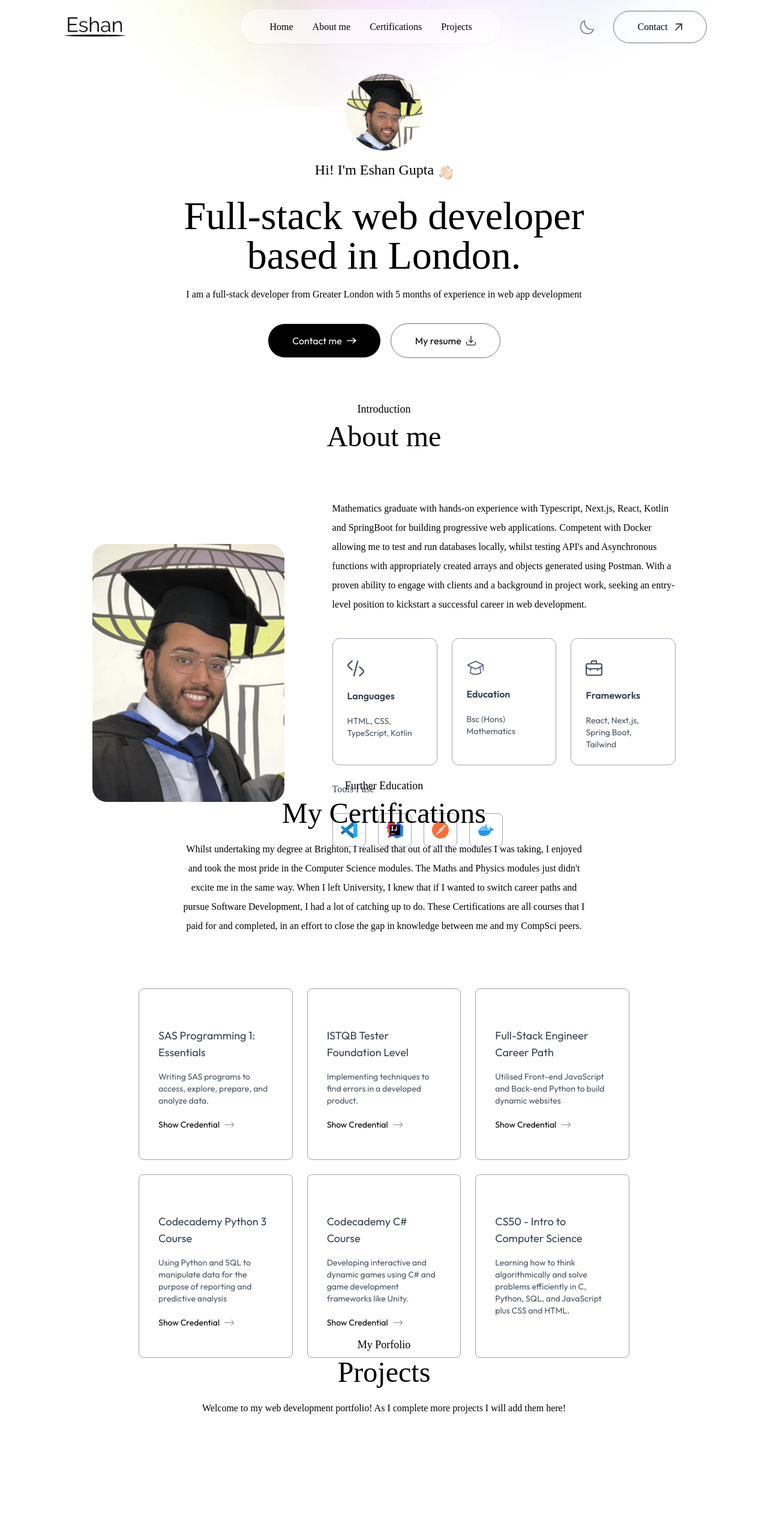
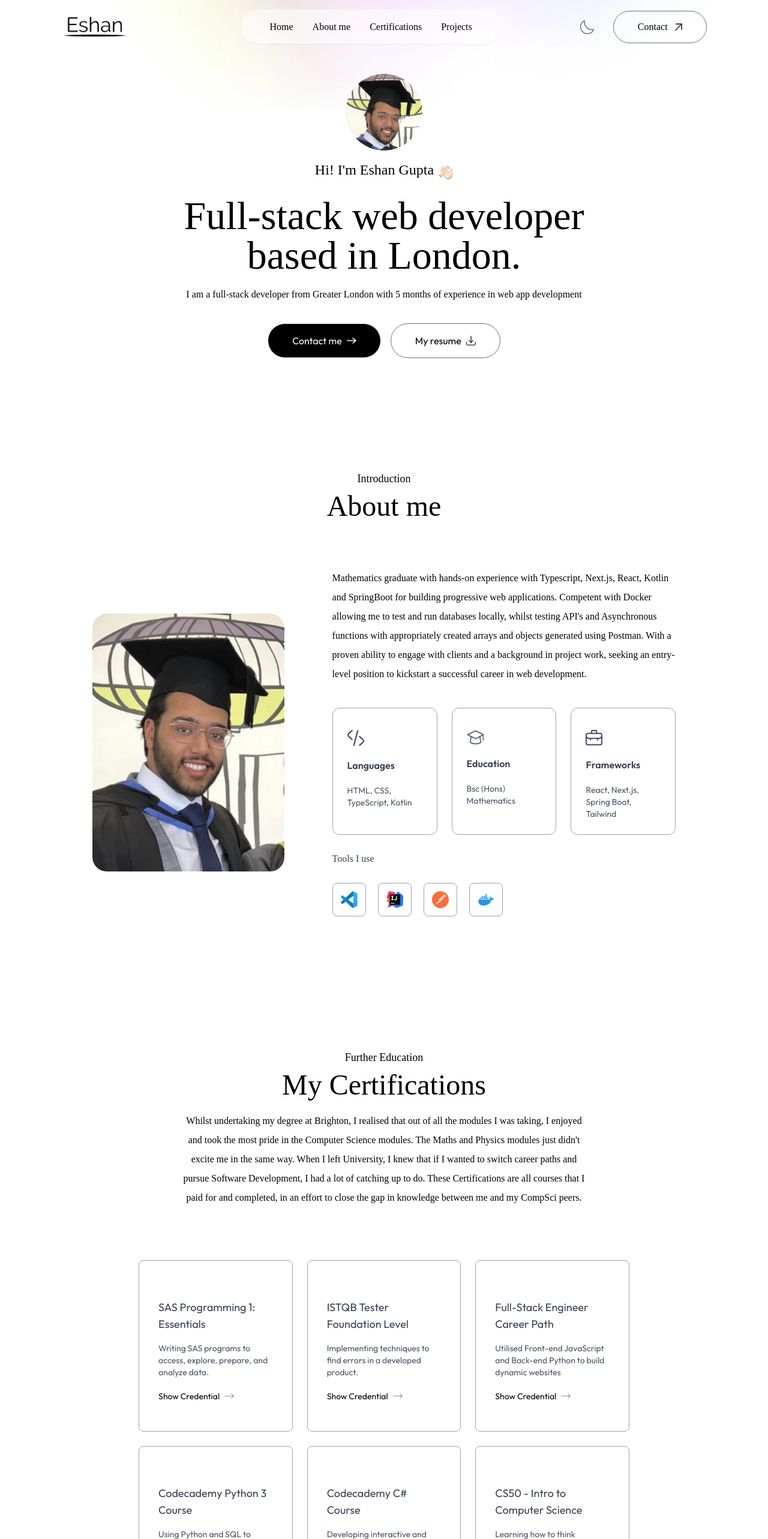
Before and after one commit to Eshan2401/Eshan-Gupta-Portfolio, a Next.js app: page / in a window 1280 px wide. Shown: the top 2566 px of the page at 60% size. Built offline with nearby package versions, Linux system fonts and the light colour scheme; a web font is replaced by a local one.

Commit message:
fixed spacing on mobile devices

```diff
--- a/app/components/About.tsx
+++ b/app/components/About.tsx
@@ -10,7 +10,7 @@ export default function About({ isDarkMode }: AboutProps) {
   return (
     <div
       id="about"
-      className="flex flex-col items-center h-[90vh] justify-center w-full px-[12%] 2xl:px-[25%] scroll-mt-20"
+      className="flex flex-col items-center justify-center w-full px-[12%] py-[5%] 2xl:px-[25%] scroll-mt-20"
     >
       <h4 className="mb-2 text-lg font-Ovo">Introduction</h4>
       <h2 className="text-5xl font-Ovo">About me</h2>
--- a/app/components/Certifications.tsx
+++ b/app/components/Certifications.tsx
@@ -11,7 +11,7 @@ export default function Services({ isDarkMode }: ServicesProps) {
     <div>
       <div
         id="services"
-        className="flex flex-col items-center h-[90vh] justify-center w-full px-[12%] 2xl:px-[12%] scroll-mt-20"
+        className="flex flex-col items-center justify-center w-full px-[12%] py-[6%] scroll-mt-20"
       >
         <h4 className="text-center mb-2 text-lg font-Ovo">Further Education</h4>
         <h2 className="text-center text-5xl font-Ovo">My Certifications</h2>
--- a/app/components/Projects.tsx
+++ b/app/components/Projects.tsx
@@ -4,7 +4,7 @@ export default function Work() {
   return (
     <div
       id="work"
-      className="flex flex-col items-center h-[50vh] justify-center w-full px-[12%] scroll-mt-20"
+      className="flex flex-col items-center justify-center w-full px-[12%] py-[5%] scroll-mt-20"
     >
       <h4 className="text-center mb-2 text-lg font-Ovo">My Porfolio</h4>
       <h2 className="text-center text-5xl font-Ovo">Projects</h2>
```
